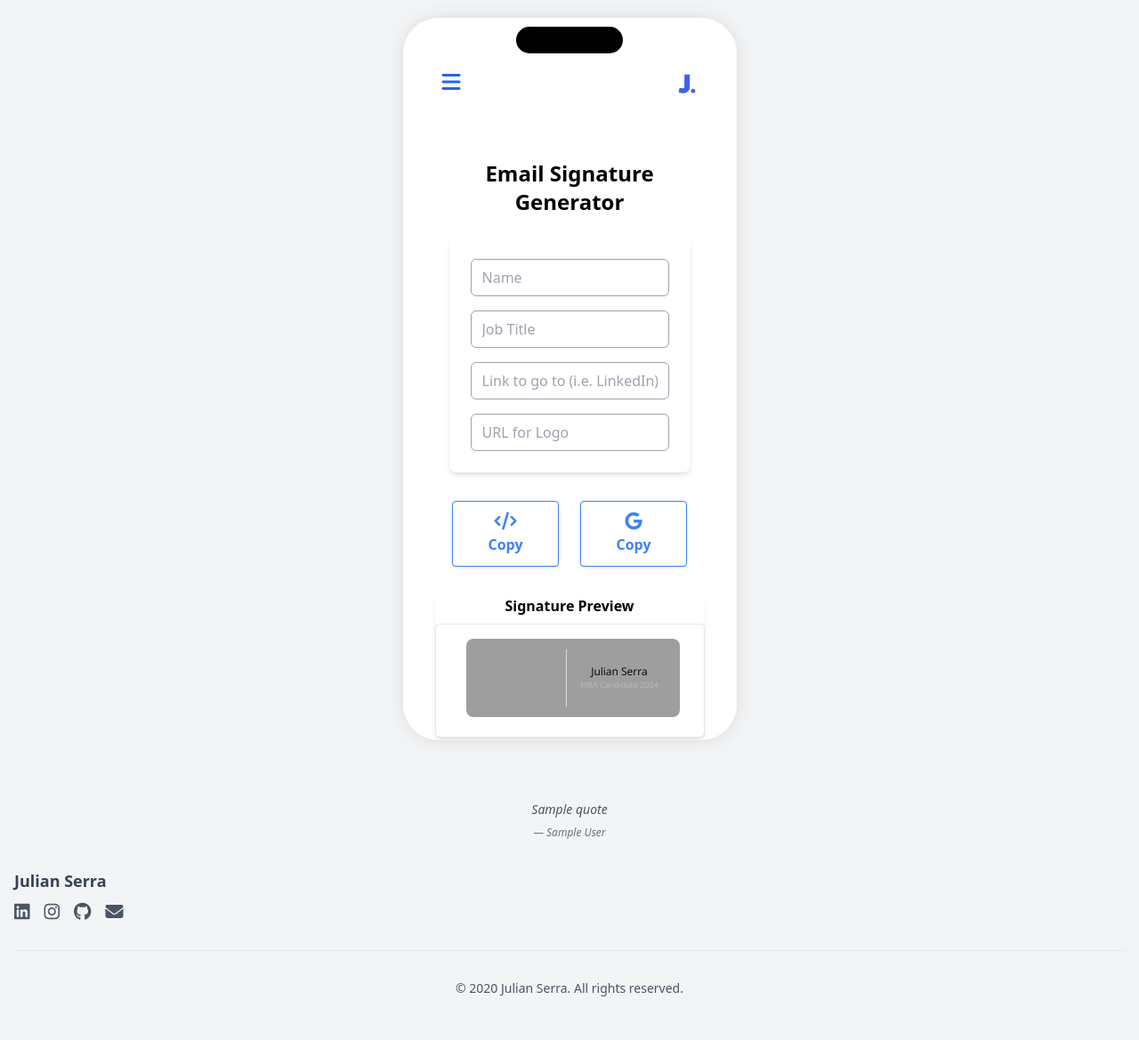
After one commit to julyanserra/julianserra, a Flask app: template templates/emails.html in a window 1280 px wide. The commit adds this page. Shown: the whole page at 89% size. Run offline with Flask 2, Linux system fonts and the light colour scheme; the template is opened without the code that fills it: most values are stand-ins (such as "Sample title", 1, 10 or a date in 2020); data that the repository does not hold is empty; some libraries are stand-ins or nearby versions; grey boxes are pictures that could not be loaded.

Commit message:
add logo top right, email

```diff
--- /dev/null
+++ b/templates/emails.html
@@ -0,0 +1,124 @@
+{% extends "layout.html" %}
+{% block content %}
+
+<link href="https://cdn.jsdelivr.net/npm/tailwindcss@2.2.19/dist/tailwind.min.css" rel="stylesheet">
+<link rel="stylesheet" href="https://cdnjs.cloudflare.com/ajax/libs/font-awesome/6.4.0/css/all.min.css">
+<style>
+    @import url('https://fonts.googleapis.com/css?family=Open+Sans:400,600&display=swap');
+    .signature-table { font-family: 'Open Sans', Helvetica, Arial, sans-serif; }
+    .form-input {
+        transition: border-color 0.3s ease;
+    }
+    .form-input:focus {
+        outline: none;
+        border-color: #3b82f6;
+    }
+    .notification {
+        transition: opacity 0.5s ease;
+    }
+    .copy-button {
+        transition: all 0.3s ease;
+        width: 120px;  /* Set a fixed width */
+    }
+    .copy-button:hover {
+        transform: translateY(-2px);
+    }
+</style>
+
+<div class="container mx-auto px-4 py-8">
+    <h1 class="text-2xl font-bold mb-6 text-center">Email Signature Generator</h1>
+    <div class="bg-white rounded-lg shadow-md p-6 mb-8">
+        <form id="signatureForm" class="space-y-4">
+            <input type="text" id="name" name="name" placeholder="Name" class="form-input w-full px-3 py-2 border border-gray-400 rounded-md">
+            <input type="text" id="jobTitle" name="jobTitle" placeholder="Job Title" class="form-input w-full px-3 py-2 border border-gray-400 rounded-md">
+            <input type="url" id="logoRedirect" name="logoRedirect" placeholder="Link to go to (i.e. LinkedIn)" class="form-input w-full px-3 py-2 border border-gray-400 rounded-md">
+            <input type="url" id="logoImgSrc" name="logoImgSrc" placeholder="URL for Logo" class="form-input w-full px-3 py-2 border border-gray-400 rounded-md">
+        </form>
+    </div>
+
+    <div class="flex justify-center space-x-6">
+        <button id="copyHtml" class="copy-button flex flex-col items-center justify-center bg-white hover:bg-gray-100 text-blue-500 font-semibold py-3 px-4 border border-blue-500 rounded shadow">
+            <i class="fas fa-code text-xl mb-1"></i>
+            <span>Copy</span>
+        </button>
+        <button id="copyGmail" class="copy-button flex flex-col items-center justify-center bg-white hover:bg-gray-100 text-blue-500 font-semibold py-3 px-4 border border-blue-500 rounded shadow">
+            <i class="fab fa-google text-xl mb-1"></i>
+            <span>Copy</span>
+        </button>
+    </div>
+</div>
+<div id="signaturePreview" class="bg-white rounded-lg shadow-md">
+    <h2 class="text-md font-semibold mb-2">Signature Preview</h2>
+    <div id="signature" class="border p-4 rounded">
+        <div style="display:inline-block;border-radius: 8px!important;">
+            <table id="sig" style="width:auto;font-family:'Open Sans',Helvetica,Arial,sans-serif;border-collapse:collapse;-webkit-text-size-adjust:none;border-radius:8px !important;background:#ffffff !important;background-image: url('https://upload.wikimedia.org/wikipedia/en/4/48/Blank.JPG')!important;background-repeat:repeat;margin-left:8px" cellspacing="0" cellpadding="0">
+                <tbody style="border-radius: 8px!important;">
+                <tr>
+                    <td colspan="7" style="font-size:8px;">&nbsp;</td>
+                </tr>
+                <tr>
+                    <td width="16">&nbsp;</td>
+                    <td width="80"><a id="logoLink" style="border: none !important; text-decoration: none !important;" href=""><img id="logoImg" style="border: none; margin-top: 4px;" src="" alt="Logo" width="80"></a></td>
+                    <td style="border-right: 1px solid #DCDDDE;" width="16">&nbsp;</td>
+                    <td width="16">&nbsp;</td>
+                    <td>
+                        <span id="previewName" style="display: block; color: black; font-size: 12px; line-height: 16px; border: none !important; text-decoration: none !important;"></span>
+                        <span id="previewJobTitle" style="display: block; font-size: 9px; color: #afbcc6;"></span>
+                    </td>
+                    <td width="24">&nbsp;</td>
+                </tr>
+                <tr>
+                    <td colspan="7" style="font-size:8px;">&nbsp;</td>
+                </tr>
+                </tbody>
+            </table>
+        </div>
+    </div>
+</div>
+
+<div id="notification" class="notification fixed top-4 right-4 bg-green-500 text-white px-4 py-2 rounded shadow-lg opacity-0 pointer-events-none">
+    Copied to clipboard!
+</div>
+
+<script>
+    document.addEventListener('DOMContentLoaded', function() {
+        const form = document.getElementById('signatureForm');
+        const previewName = document.getElementById('previewName');
+        const previewJobTitle = document.getElementById('previewJobTitle');
+        const logoLink = document.getElementById('logoLink');
+        const logoImg = document.getElementById('logoImg');
+        const copyHtmlBtn = document.getElementById('copyHtml');
+        const copyGmailBtn = document.getElementById('copyGmail');
+        const notification = document.getElementById('notification');
+
+        form.addEventListener('input', updatePreview);
+        copyHtmlBtn.addEventListener('click', () => copySignature('html'));
+        copyGmailBtn.addEventListener('click', () => copySignature('gmail'));
+
+        function updatePreview() {
+            previewName.textContent = form.name.value || 'Julian Serra';
+            previewJobTitle.textContent = form.jobTitle.value || 'MBA Candidate 2024';
+            logoLink.href = form.logoRedirect.value || 'https://www.linkedin.com/in/julianserra/';
+            logoImg.src = form.logoImgSrc.value || 'https://www.gsb.stanford.edu/themes/custom/gsb/logo.svg';
+        }
+
+        function copySignature(type) {
+            const signatureHtml = document.getElementById('signature').innerHTML;
+            navigator.clipboard.writeText(signatureHtml).then(() => {
+                showNotification();
+            });
+        }
+
+        function showNotification() {
+            notification.style.opacity = '1';
+            setTimeout(() => {
+                notification.style.opacity = '0';
+            }, 2000);
+        }
+
+        // Initialize preview
+        updatePreview();
+    });
+</script>
+
+{% endblock %}
--- a/templates/layout.html
+++ b/templates/layout.html
@@ -39,11 +39,15 @@
         <div class="dynamic-island"></div>
         <div class="iphone-content">
             <div class="container mx-auto px-4 py-8">
-                <header class="text-center mb-8 relative">
-                    <button id="menu-toggle"
-                        class="absolute left-0 top-0 p-2 text-blue-600 hover:text-blue-800">
+
+                <header class="text-center mb-8 relative flex justify-between items-center">
+                    <button id="menu-toggle" class="p-2 text-blue-600 hover:text-blue-800">
                         <i class="fas fa-bars text-2xl"></i>
                     </button>
+
+                    <a href = "/"><div  class="logo-container p-2 flex items-center justify-center w-10 h-10">
+                        <img src="/static/icons/j_icon.png" alt="Julian Serra" class="logo">
+                    </div></a>
 
                     <div id="mobile-menu" class="fixed inset-0 z-50 hidden">
                         <div class="menu-overlay absolute inset-0 bg-black bg-opacity-30 backdrop-blur-sm transition-opacity duration-300 opacity-0"></div>
@@ -70,7 +74,7 @@
                                             class="fas {{page['icon']}} mr-2"></i>{{page['title']}}</a></li>
                                     {% endfor %}
                                     {% endif %}
-                                    <li><a href="https://julyanserra.github.io/email-signatures/"
+                                    <li><a href="emails"
                                         class="menu-item block py-2 px-4 rounded-lg text-blue-600 hover:text-blue-800"><i
                                             class="fas fa-signature mr-2"></i>Email Signature</a></li>
                                     <li><a href="/golf"
```
Also changed, not shown: static/icons/j_icon.png (added).
